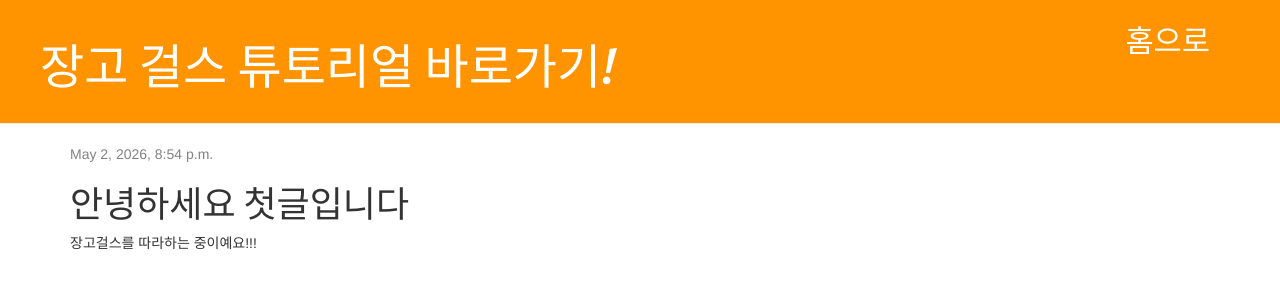
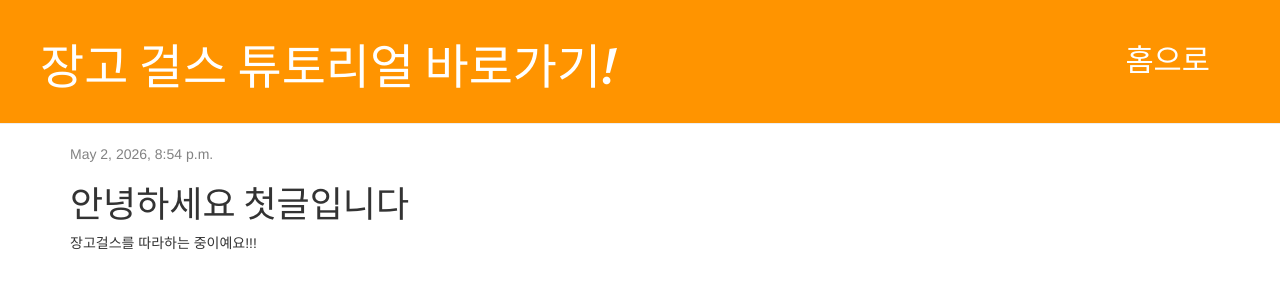
Before and after one commit to unknownamed/Simplifying-code-with-Django-REST-Framework, a Django app: page /post/1/ in a window 1280 px wide. Shown: the top 300 px of the page. Run offline with Django 5.2, Linux system fonts and the light colour scheme; data comes from the database, SQL or seed files in the repository; some libraries are stand-ins or nearby versions.

Commit message:
update : 서버 배포 최신화

```diff
--- a/blog/templates/blog/base.html
+++ b/blog/templates/blog/base.html
@@ -9,11 +9,15 @@
     </head>
     <body>
         <div class="page-header">
-            {% if user.is_authenticated %}
-                <a href="{% url 'post_new' %}" class="top-menu"><span class="glyphicon glyphicon-plus"></span></a>
-            {% endif %}
-            <a href="/" class="top-menu-left">홈으로</a>
-            <h1><a href="https://tutorial.djangogirls.org/ko/">장고 걸스 튜토리얼 바로가기!</a></h1>
+            <div style="display: flex; justify-content: space-between; align-items: center;">
+                <h1><a href="https://tutorial.djangogirls.org/ko/">장고 걸스 튜토리얼 바로가기!</a></h1>
+                <div>
+                    {% if user.is_authenticated %}
+                        <a href="{% url 'post_new' %}" class="top-menu"><span class="glyphicon glyphicon-plus"></span></a>
+                    {% endif %}
+                    <a href="/" class="top-menu-left">홈으로</a>
+                </div>
+            </div>
         </div>
         <div class="content container">
             <div class="row">
```
